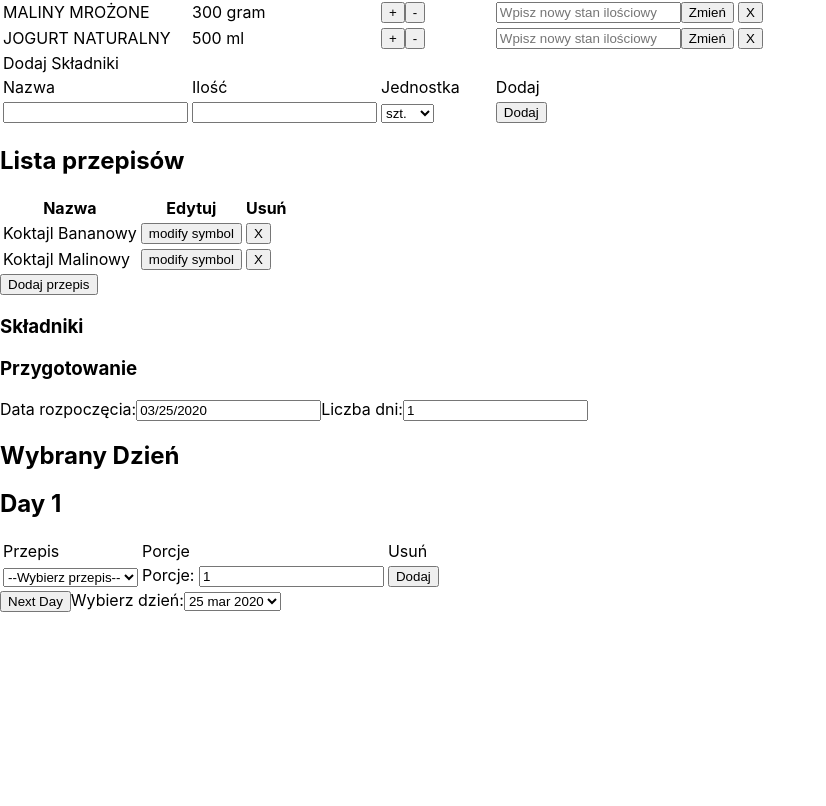
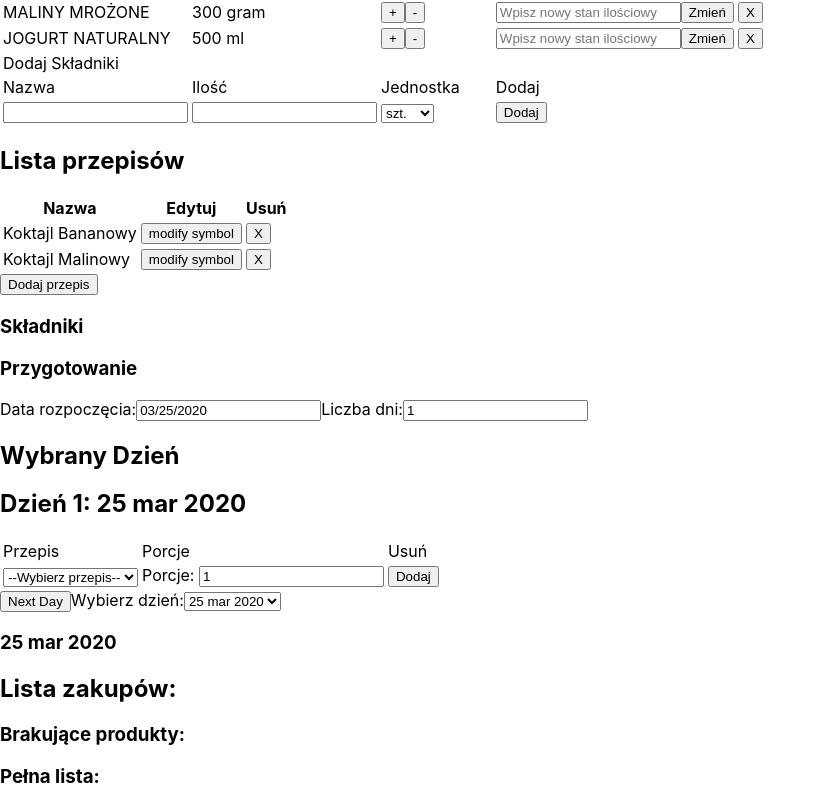
Before and after one commit to L-Glogov/jedzeniomat, a React (Create React App) app: page / in a window 1280 px wide. Shown: the part 211-1017 px from the top of the page, without its empty margins (0-826 px from the left). Before the commit the page ends 823 px from the top, so only its background shows below. Built offline with nearby package versions, Linux system fonts and the light colour scheme.

Commit message:
Finished the basic functionality of the menu component

```diff
--- a/src/App.js
+++ b/src/App.js
@@ -485,6 +485,7 @@ class App extends Component {
             <Menu
               menu={this.state.menu}
               recipeList={this.state.recipes}
+              supplies={this.state.fridge}
               internals={this.state.menuInternal}
               inputHandler={this.menuInputHandler}
               dateChg={this.menuDateHandler}
--- a/src/components/Menu/Menu.js
+++ b/src/components/Menu/Menu.js
@@ -6,6 +6,7 @@ import { pl } from 'date-fns/locale';
 registerLocale("pl", pl);
 
 const Menu = ( props ) => {
+
   const dayInd = props.menu.recipes.findIndex(item => item.dayNum === props.internals.currentDay);
   const recipeList = props.menu.recipes[dayInd].recList.map((item, index) => {
     return (
@@ -32,6 +33,67 @@ const Menu = ( props ) => {
     )
   })
 
+  const chosenDay = `Dzień ${props.internals.currentDay}: ${format(props.menu.recipes[dayInd].date, "do LLL y",{
+    locale: pl
+  })}`;
+
+  const fullList = props.menu.recipes.map(item => {
+    const recList = item.recList.map((recipe, index) => {
+      return (
+        <li key={index}>{recipe.name} dla {recipe.portions}</li>
+      )
+    })
+    return (
+      <div key={item.dayNum}>
+        <h3>{format(item.date, "do LLL y",{locale: pl})}</h3>
+        <ul>
+          {recList}
+        </ul>
+      </div>
+    )
+  })
+
+  const shopListArr = [];
+  props.menu.recipes.forEach(item => {
+    item.recList.forEach(recipe => {
+      props.recipeList.find(element => element.name === recipe.name).ingredients.forEach(ing => {
+        const listInd = shopListArr.findIndex(listItem => listItem.name === ing.name);
+        if (listInd < 0) {
+          shopListArr.push({
+            name: ing.name,
+            quantity: ing.quantity * (recipe.portions / props.recipeList.find(element => element.name === recipe.name).portions),
+            unit: ing.unit
+          })
+        } else {
+          shopListArr[listInd].quantity += ing.quantity * (recipe.portions / props.recipeList.find(element => element.name === recipe.name).portions);
+        }
+      })
+    })
+  })
+
+  const fullShoppingList = shopListArr.map(item => {
+    const quantity = Math.ceil(item.quantity);
+    return (
+      <li key={item.name}>{item.name}: {quantity} {item.unit}</li>
+    )
+  })
+
+
+  const suppShoppingList = [...shopListArr]
+    .map(item => {
+      const fridgeIng = props.supplies.find(ing => ing.name === item.name);
+      if (fridgeIng) {item.quantity -= fridgeIng.quantity}
+      return item;
+  })
+    .filter(item => item.quantity > 0)
+    .map(item => {
+      const quantity = Math.ceil(item.quantity);
+      return (
+        <li key={item.name}>{item.name}: {quantity} {item.unit}</li>
+      )
+    })
+
+
   return (
     <Fragment>
       <label>Data rozpoczęcia:</label>
@@ -49,7 +111,7 @@ const Menu = ( props ) => {
       />
       <div>
         <h2>Wybrany Dzień</h2>
-        <h2>Day 1</h2>
+        <h2>{chosenDay}</h2>
         <table>
           <thead>
             <tr>
@@ -92,8 +154,21 @@ const Menu = ( props ) => {
           {dayList}
         </select>
       </div>
+      <div>
+        {fullList}
+      </div>
+      <div>
+        <h2>Lista zakupów:</h2>
+        <h3>Brakujące produkty:</h3>
+        <ul>
+          {suppShoppingList}
+        </ul>
+        <h3>Pełna lista:</h3>
+        <ul>
+          {fullShoppingList}
+        </ul>
+      </div>
     </Fragment>
-
   )
 }
 
```
